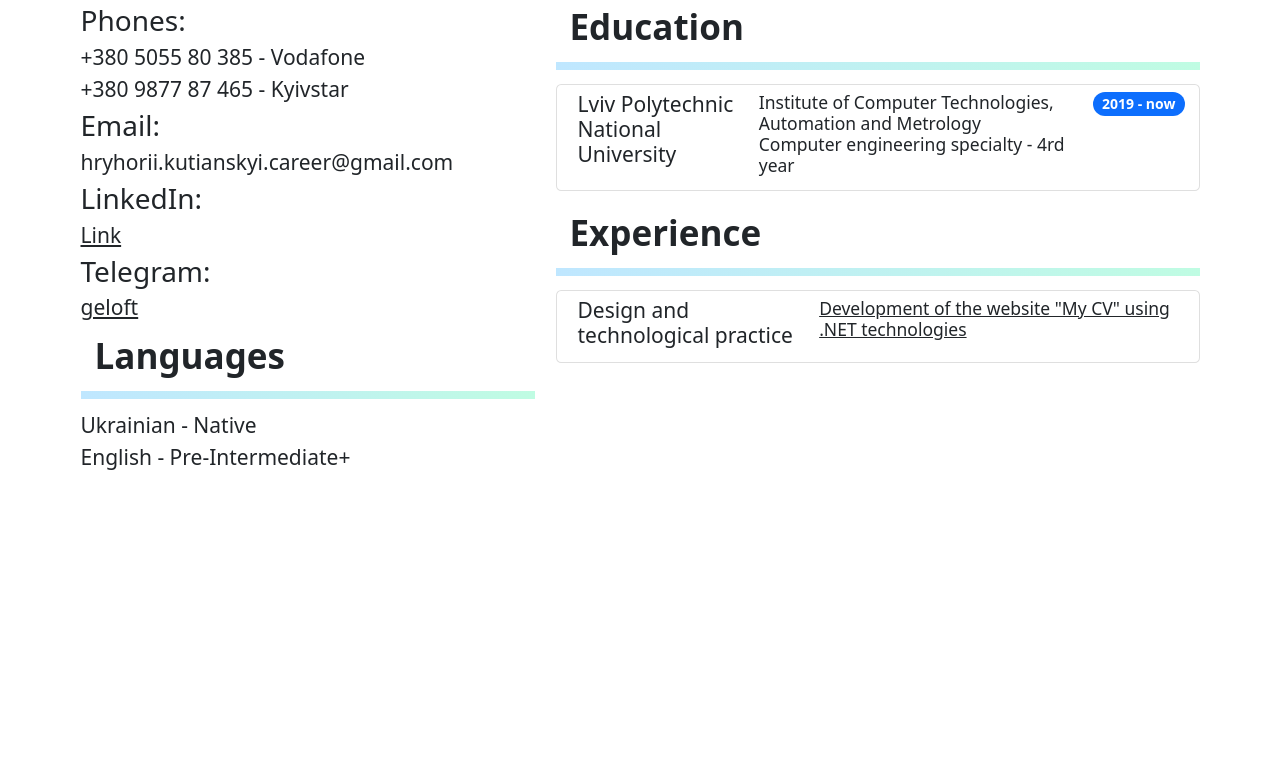
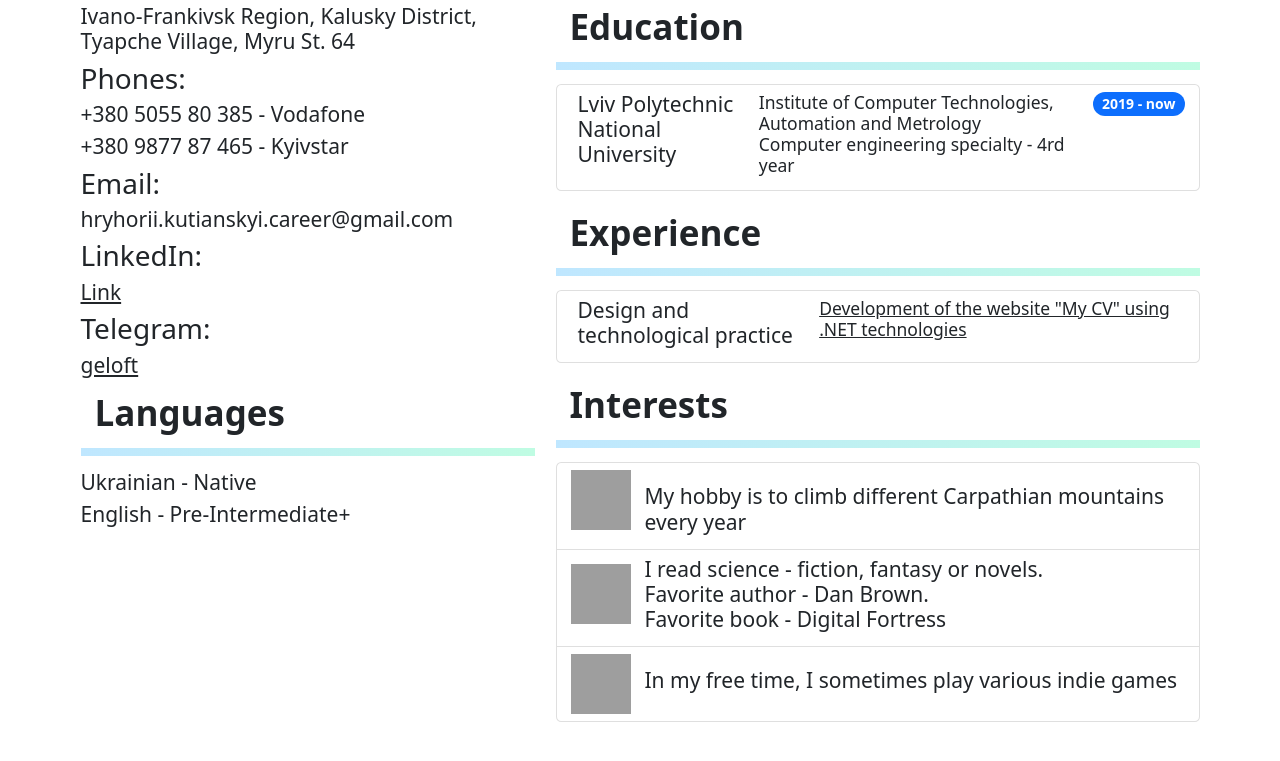
Before and after one commit to geloft/homepage, a plain HTML site: page index.html in a window 1280 px wide. Shown: the part 743-1504 px from the top of the page. Before the commit the page ends 1317 px from the top, so only its background shows below. Drawn offline with nearby package versions, Linux system fonts and the light colour scheme; grey boxes are pictures that could not be loaded.

Commit message:
Added additional indo my interests

```diff
--- a/index.html
+++ b/index.html
@@ -111,6 +111,22 @@
                         <h5><a href="https://mycvwebsite.azurewebsites.net/" class="link-dark">Development of the website "My CV" using .NET technologies</a></h5>
                     </li>
                 </ol>
+                <h1 class="text-start ms-3 mt-4"><b> Interests </b></h1>
+                <hr />
+                <ol class="list-group mb-5">
+                    <li class="list-group-item d-flex">
+                        <img src="https://cdn-icons-png.flaticon.com/512/946/946942.png" width="60" height="60" alt="Hill climbing" />
+                        <h4 class="ms-3 mt-3">My hobby is to climb different Carpathian mountains every year</h4>
+                    </li>
+                    <li class="list-group-item d-flex">
+                        <img src="https://cdn-icons-png.flaticon.com/512/2436/2436636.png" class="mt-2" width="60" height="60" alt="Reading" />
+                        <h4 class="ms-3">I read science - fiction, fantasy or novels. <br />Favorite author - Dan Brown. <br />Favorite book - Digital Fortress</h4>
+                    </li>
+                    <li class="list-group-item d-flex">
+                        <img src="https://cdn-icons-png.flaticon.com/512/13/13973.png" width="60" height="60" alt="Games" />
+                        <h4 class="ms-3 mt-3">In my free time, I sometimes play various indie games</h4>
+                    </li>
+                </ol>
             </div>
         </div>
     </div>
```
